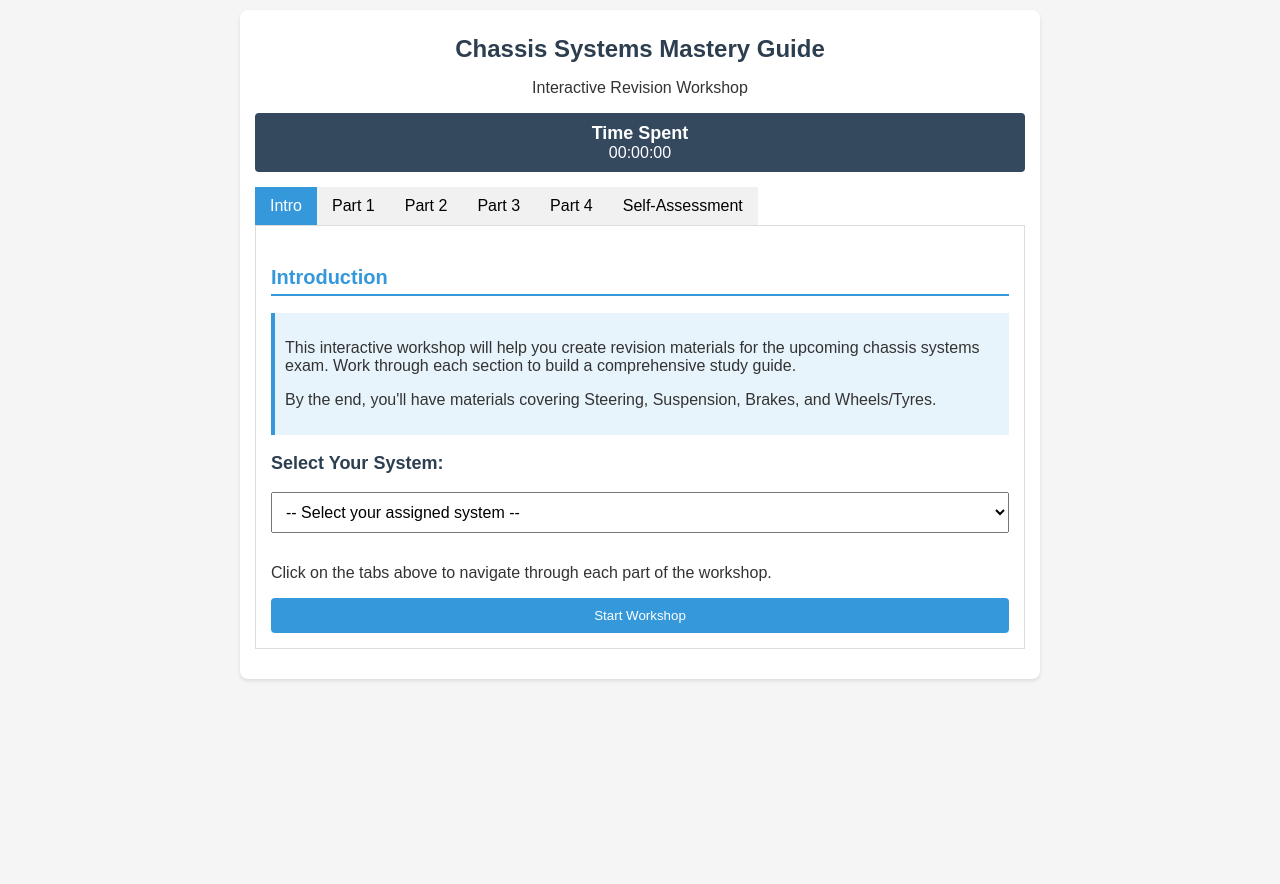
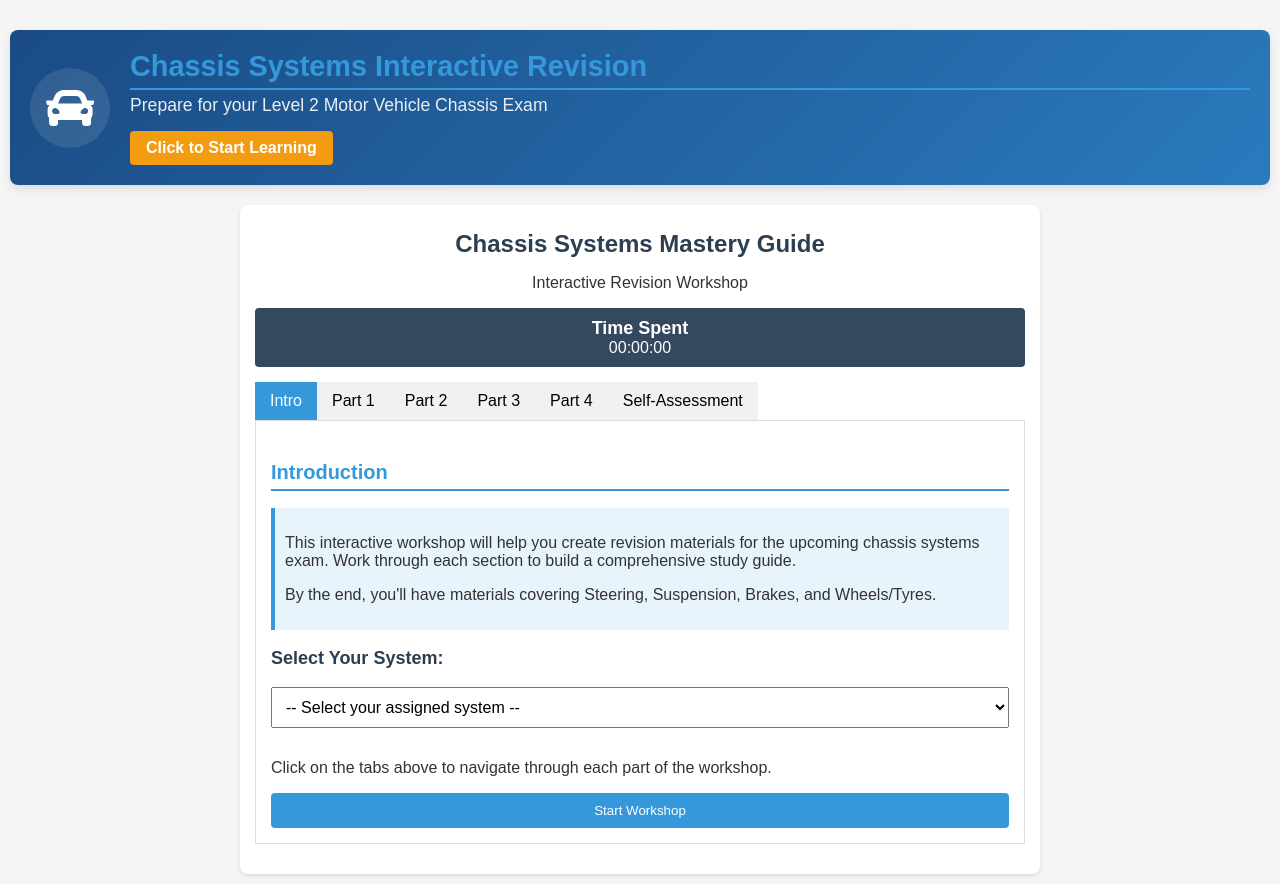
Before and after one commit to GaryCrowhurst/Chassis, a plain HTML site: page index.html in a window 1280 px wide. Before the commit the page ends 800 px from the top, so only its background shows below. Drawn offline with Linux system fonts and the light colour scheme.

Commit message:
Update index.html

```diff
--- a/index.html
+++ b/index.html
@@ -227,6 +227,102 @@
             border-radius: 4px;
             margin-bottom: 15px;
         }
+
+
+    .chassis-banner {
+        margin: 20px 0;
+        width: 100%;
+        max-width: 100%;
+        border-radius: 8px;
+        overflow: hidden;
+        box-shadow: 0 4px 10px rgba(0, 0, 0, 0.1);
+        transition: transform 0.3s, box-shadow 0.3s;
+    }
+
+    .chassis-banner:hover {
+        transform: translateY(-5px);
+        box-shadow: 0 6px 15px rgba(0, 0, 0, 0.15);
+    }
+
+    .banner-link {
+        text-decoration: none;
+        color: inherit;
+        display: block;
+    }
+
+    .banner-content {
+        display: flex;
+        align-items: center;
+        padding: 20px;
+        background: linear-gradient(135deg, #1a4b84 0%, #2a7abd 100%);
+        color: white;
+    }
+
+    .banner-icon {
+        font-size: 3rem;
+        margin-right: 20px;
+        display: flex;
+        align-items: center;
+        justify-content: center;
+        width: 80px;
+        height: 80px;
+        background-color: rgba(255, 255, 255, 0.1);
+        border-radius: 50%;
+    }
+
+    .banner-text {
+        flex: 1;
+    }
+
+    .banner-text h2 {
+        margin: 0 0 5px 0;
+        font-size: 1.8rem;
+        font-weight: bold;
+    }
+
+    .banner-text p {
+        margin: 0 0 10px 0;
+        font-size: 1.1rem;
+        opacity: 0.9;
+    }
+
+    .banner-cta {
+        display: inline-block;
+        background-color: #f39c12;
+        color: white;
+        padding: 8px 16px;
+        border-radius: 4px;
+        font-weight: bold;
+        margin-top: 5px;
+        transition: background-color 0.3s;
+    }
+
+    .banner-cta:hover {
+        background-color: #e67e22;
+    }
+
+    /* Make the banner responsive */
+    @media (max-width: 768px) {
+        .banner-content {
+            flex-direction: column;
+            text-align: center;
+            padding: 15px;
+        }
+
+        .banner-icon {
+            margin-right: 0;
+            margin-bottom: 15px;
+        }
+
+        .banner-text h2 {
+            font-size: 1.5rem;
+        }
+
+        .banner-text p {
+            font-size: 1rem;
+        }
+    }
+
         @media (max-width: 600px) {
             .key-term {
                 flex-direction: column;
@@ -237,9 +333,26 @@
             }
         }
     </style>
+
+<link rel="stylesheet" href="https://cdnjs.cloudflare.com/ajax/libs/font-awesome/5.15.3/css/all.min.css">
 </head>
 <body>
+    <div class="chassis-banner">
+    <a href="index.html" class="banner-link">
+        <div class="banner-content">
+            <div class="banner-icon">
+                <i class="fas fa-car"></i>
+            </div>
+            <div class="banner-text">
+                <h2>Chassis Systems Interactive Revision</h2>
+                <p>Prepare for your Level 2 Motor Vehicle Chassis Exam</p>
+                <span class="banner-cta">Click to Start Learning</span>
+            </div>
+        </div>
+    </a>
+</div>
     <div class="container">
+
         <h1>Chassis Systems Mastery Guide</h1>
         <p style="text-align: center;">Interactive Revision Workshop</p>
 
```
